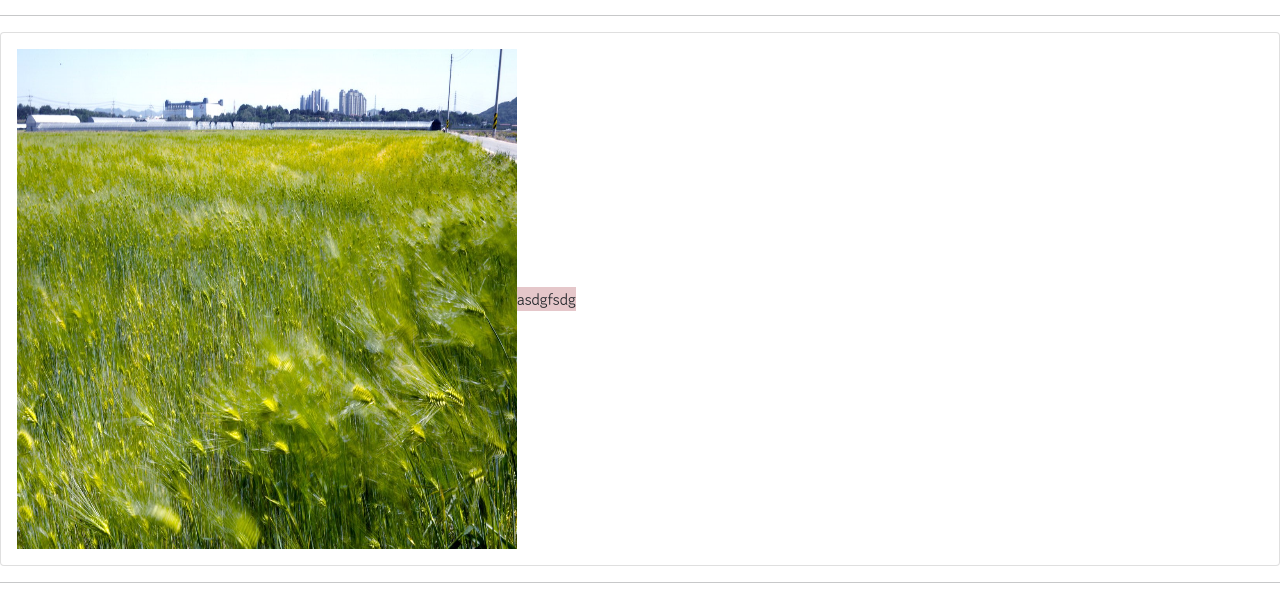
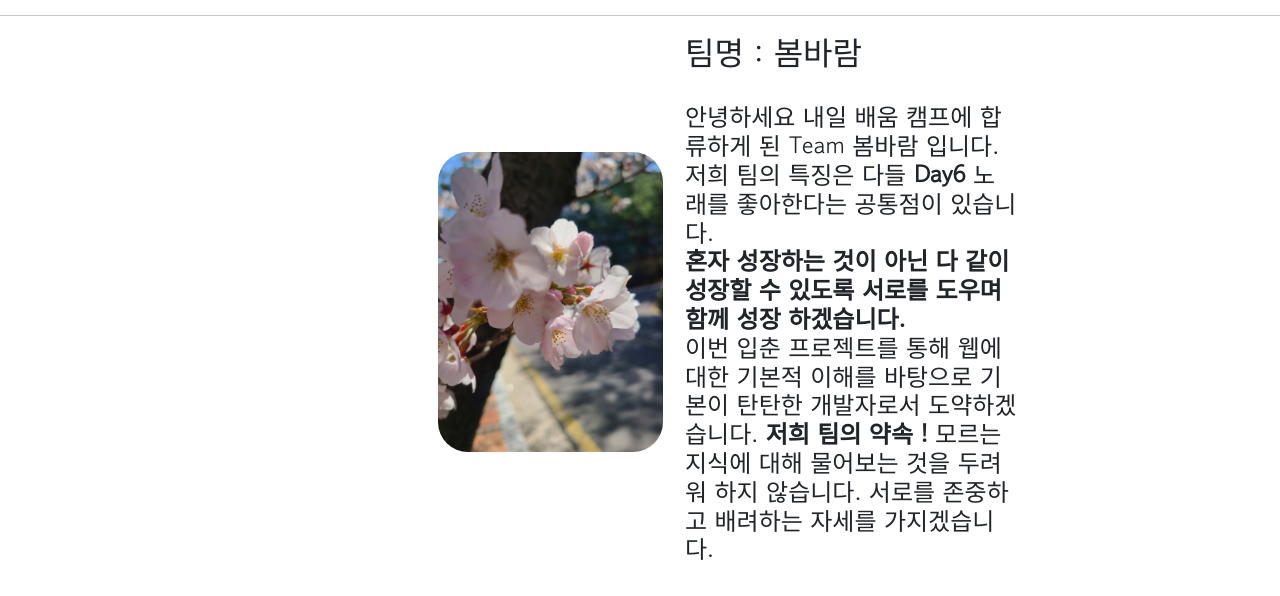
Before and after one commit to jipang9/miniproject, a Flask app: page / in a window 1280 px wide; the page is wider, and only the part inside the window is pictured. Shown: the part 401-997 px from the top of that part. Run offline with Flask 2, Linux system fonts and the light colour scheme.

```diff
--- a/app.py
+++ b/app.py
@@ -31,17 +31,22 @@ def mypage_sangwook():
 #  데이터 전송(url 확인할 것)
 @app.route('/jihwan/post', methods = ["POST"])
 def comment_post():
-    id_receive = request.form['id_give']
-    name_receive = request.form['name_give']
-    comment_receive = request.form['comment_give']
-    post = {
-        'id':id_receive,
-        'name':name_receive,
-        'comment':comment_receive
-    }
-    db.myComment.insert_one(post)
 
-    return jsonify({'msg':'방명록 작성 감사합니다.'})
+        id_receive = request.form['id_give']
+        name_receive = request.form['name_give']
+        comment_receive = request.form['comment_give']
+        post = {
+            'id':id_receive,
+            'name':name_receive,
+            'comment':comment_receive
+        }
+        if name_receive =='':
+            return 'jihwan.html'
+        if comment_receive =='':
+            return 'jihwan.html'
+        else:
+            db.myComment.insert_one(post)
+            return jsonify({'msg':'방명록 작성 감사합니다.'})
 
 @app.route('/jihwan/get', methods=["GET"])
 def comment_get():
--- a/static/mainstyles.css
+++ b/static/mainstyles.css
@@ -18,28 +18,36 @@
 .top > h1 {
     font-size: 50px;
 }
+.mainImage{
+    margin-right: 460px;
+    justify-content: center;
+    align-items: center;
+    position: relative;
+    left : 438px;
+    border-radius: 30px;
+    height: 300px;
+}
 
-/* 부트스트랩 시작*/
-
+.row{
+    padding: 50px;
+    margin-top: 200px;
+}
+/* 부트스트랩 시작 우리꺼에 맞게 수정함 */
 body {
     background-color: #eee
 }
+.contentCard{
 
-.contentCard{
-    background-color: #e5c7ca;
-    margin-right: 300px;
+    margin-right: 500px;
 }
-
 .card {
     border: black;
-    border-radius: 10px
+    border-radius: 20px;
 }
-
 .c-detail {
     font-weight: 100;
     font-size: 25px
 }
-
 .icon {
     width: 100px;
     height: 100px;
@@ -49,7 +57,6 @@ body {
     align-items: center;
     justify-content: center;
 }
-
 .badge span {
     background-color: #fffbec;
     width: 60px;
@@ -61,15 +68,16 @@ body {
     justify-content: center;
     align-items: center
 }
-
+.myImage{
+    border-radius: 10px;
+}
 /* 직접 제작한 버튼 디자인*/
-
 .badge > button {
     margin-top: 30px;
     background-color: #fffbec;
     width: 70px;
     height: 30px;
-    color: skyblue;
+    color: cornflowerblue;
     border: 0;
     outline: 0;
     border-radius: 5px;
--- a/templates/index.html
+++ b/templates/index.html
@@ -12,7 +12,6 @@
             integrity="sha384-MrcW6ZMFYlzcLA8Nl+NtUVF0sA7MsXsP1UyJoMp4YLEuNSfAP+JcXn/tWtIaxVXM"
             crossorigin="anonymous"></script>
     <link href="https://fonts.googleapis.com/css2?family=Gowun+Dodum&display=swap" rel="stylesheet">
-
     <title>우리팀을 소개합니다</title>
 
 
@@ -20,35 +19,42 @@
 <body>
 <div class="top">
     <h1>Team B-2조 봄바람팀 소개 페이지 </h1>
+<iframe width="560" height="315" src="https://www.youtube.com/embed/eiq834WjcTg?autoplay=1&mute=1" title="YouTube video player" frameborder="0" allow="accelerometer; autoplay; clipboard-write; encrypted-media; gyroscope; picture-in-picture" allowfullscreen></iframe>
 </div>
+
 <hr>
-<div class = "col-md-13">
-
-    <div class = "card p-3 mb-2">
         <div class="d-flex justify-content-between">
             <div class="d-flex flex-row align-items-center">
-                <img src="static/image/mainImage.jpg" width="500" height="500">
+                <img src="static/image/tag3.jpg" width="500" height="400" class = "mainImage">
                 <div class="contentCard">
-                    asdgfsdg
+                    <h2>팀명 : 봄바람</h2><br>
+                    <h4>
+                        안녕하세요 내일 배움 캠프에 합류하게 된 Team 봄바람 입니다.<br>
+                        저희 팀의 특징은 다들 <b>Day6</b> 노래를 좋아한다는 공통점이 있습니다.<br>
+                        <b>혼자 성장하는 것이 아닌 다 같이 성장할 수 있도록
+                            서로를 도우며 함께 성장 하겠습니다.</b><br>
+                        이번 입춘 프로젝트를 통해
+                        웹에 대한 기본적 이해를 바탕으로 기본이 탄탄한 개발자로서 도약하겠습니다.
+                        <b>저희 팀의 약속 !</b> 모르는 지식에 대해 물어보는 것을 두려워 하지 않습니다.
+                        서로를 존중하고 배려하는 자세를 가지겠습니다.
+
+                    </h4>
                 </div>
             </div>
         </div>
-    </div>
+</div>
 
-</div>
-<hr>
 <!--부트스트랩 시작-->
 
 <div class="container mt-4 mb-3">
     <div class="row">
-
         <!--김지환-->
         <div class="col-md-4">
             <div class="card p-3 mb-2">
                 <div class="d-flex justify-content-between">
                     <div class="d-flex flex-row align-items-center">
                         <div class="icon">
-                            <img src="static/image/MyPic.jpg" width="100" height="100"></div>
+                            <img src="static/image/MyPic.jpg" width="100" height="100" class ="myImage"></div>
                         <div class="ms-2 c-details">
                             <h2 class="mb-3">김지환</h2> <span>팀장</span>
                         </div>
@@ -62,12 +68,14 @@
                 <hr><!--실선입니다-->
 
                 <div class="mt-1"> <!--여기에 MBTI랑 간단한 자기 소개? 좌우명? 적으시죠-->  <!--mt-n n 값에 따라 여백 줄 수 있습니다.-->
-                    <h3 class="heading">MBTI : ESFJ<br>좌우명 <br> Do not Ignorance,<br>&nbsp;&nbsp;&nbsp;&nbsp;&nbsp;Fear
+                    <button type="button" class="btn btn-lg btn-secondary" data-bs-toggle="popover" title data-bs-content="Do not Ignorance,Fear
+                        false Knowledge" data-bs-original-title="좌우명" aria-describedby="popover849428">코드 스니펫
+                    </button>
+                    <h3 class="heading">MBTI : ESFJ<br>&nbsp;&nbsp;&nbsp;&nbsp;&nbsp;&nbsp;&nbsp;&nbsp;&nbsp;&nbsp;&lt;좌우명&gt; <br> Do not Ignorance,<br>&nbsp;&nbsp;&nbsp;&nbsp;&nbsp;Fear
                         false Knowledge<br>
                         &nbsp;&nbsp;&nbsp;&nbsp;&nbsp;&nbsp;&nbsp;&nbsp;&nbsp;&nbsp;&nbsp;&nbsp;&nbsp;
                         &nbsp;&nbsp;&nbsp;&nbsp;&nbsp;&nbsp;-pascal-</h3>
                 </div>
-
             </div>
         </div>
         <!--김동현-->
@@ -85,8 +93,9 @@
                     </div>
                 </div>
                 <hr>
-                <div class="mt-5">
-                    <h3 class="heading">Junior Product<br>Designer-Singapore</h3>
+                <div class="mt-1">
+                   <h3 class="heading">MBTI : INFP<br>&nbsp;&nbsp;&nbsp;&nbsp;&nbsp;&nbsp;&nbsp;&nbsp;&nbsp;&nbsp;&lt;좌우명&gt; <br>  Not how long, but how well you have liverd is the main thing <br>     &nbsp;&nbsp;&nbsp;&nbsp;&nbsp;&nbsp;&nbsp;&nbsp;&nbsp;&nbsp;&nbsp;&nbsp;&nbsp;
+                        &nbsp;&nbsp;&nbsp;&nbsp;&nbsp;&nbsp;-Seneca</h3>
                 </div>
             </div>
         </div>
@@ -107,7 +116,7 @@
                 </div>
                 <hr>
                 <div class="mt-5">
-                    <h3 class="heading">Junior Product<br>Designer-Singapore</h3>
+<!--                    <h3 class="heading">MBTI : INFP<br>&nbsp;&nbsp;&nbsp;&nbsp;&nbsp;&nbsp;&nbsp;&nbsp;&nbsp;&nbsp;&lt;좌우명&gt;<br>  Not how long, but how well you have liverd is the main thing </h3>-->
                 </div>
             </div>
         </div>
@@ -128,7 +137,7 @@
                 </div>
                 <hr>
                 <div class="mt-1"> <!--여기에 MBTI랑 간단한 자기 소개? 좌우명? 적으시죠-->  <!--mt-n n 값에 따라 여백 줄 수 있습니다.-->
-                    <h3 class="heading">MBTI : ISTP<br>좌우명 <br>  You only live once,<br> but if you do it right,<br> once is enough. </h3>
+                    <h3 class="heading">MBTI : ISTP<br>&nbsp;&nbsp;&nbsp;&nbsp;&nbsp;&nbsp;&nbsp;&nbsp;&nbsp;&nbsp;&lt;좌우명&gt;<br>  You only live once,<br> but if you do it right,<br> once is enough. </h3>
                 </div>
 
             </div>
```
Also changed, not shown: templates/donghyun.html (+6 -4 lines), templates/jihwan.html (+15 -7 lines), static/image/tag3.jpg (added).
